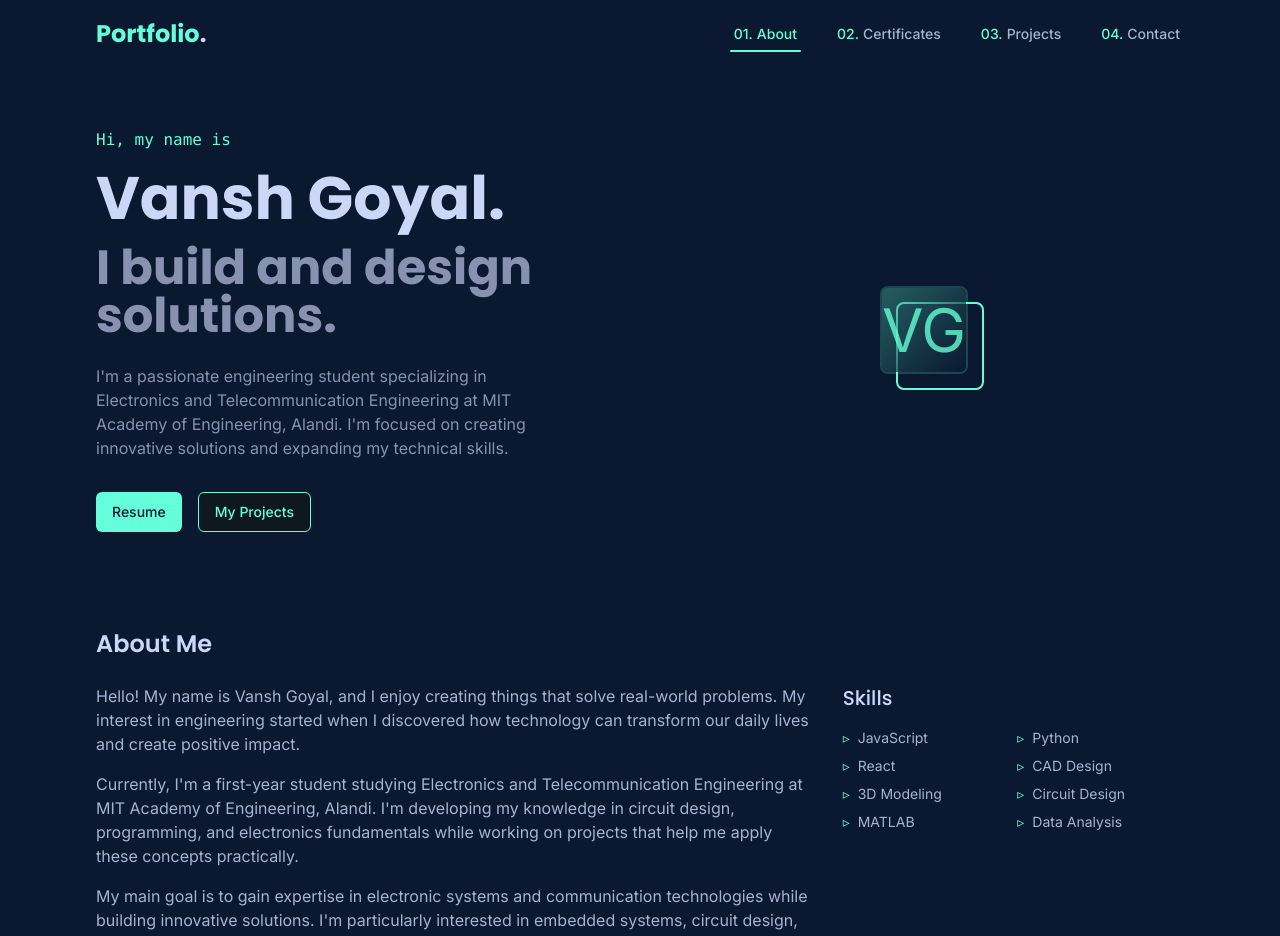
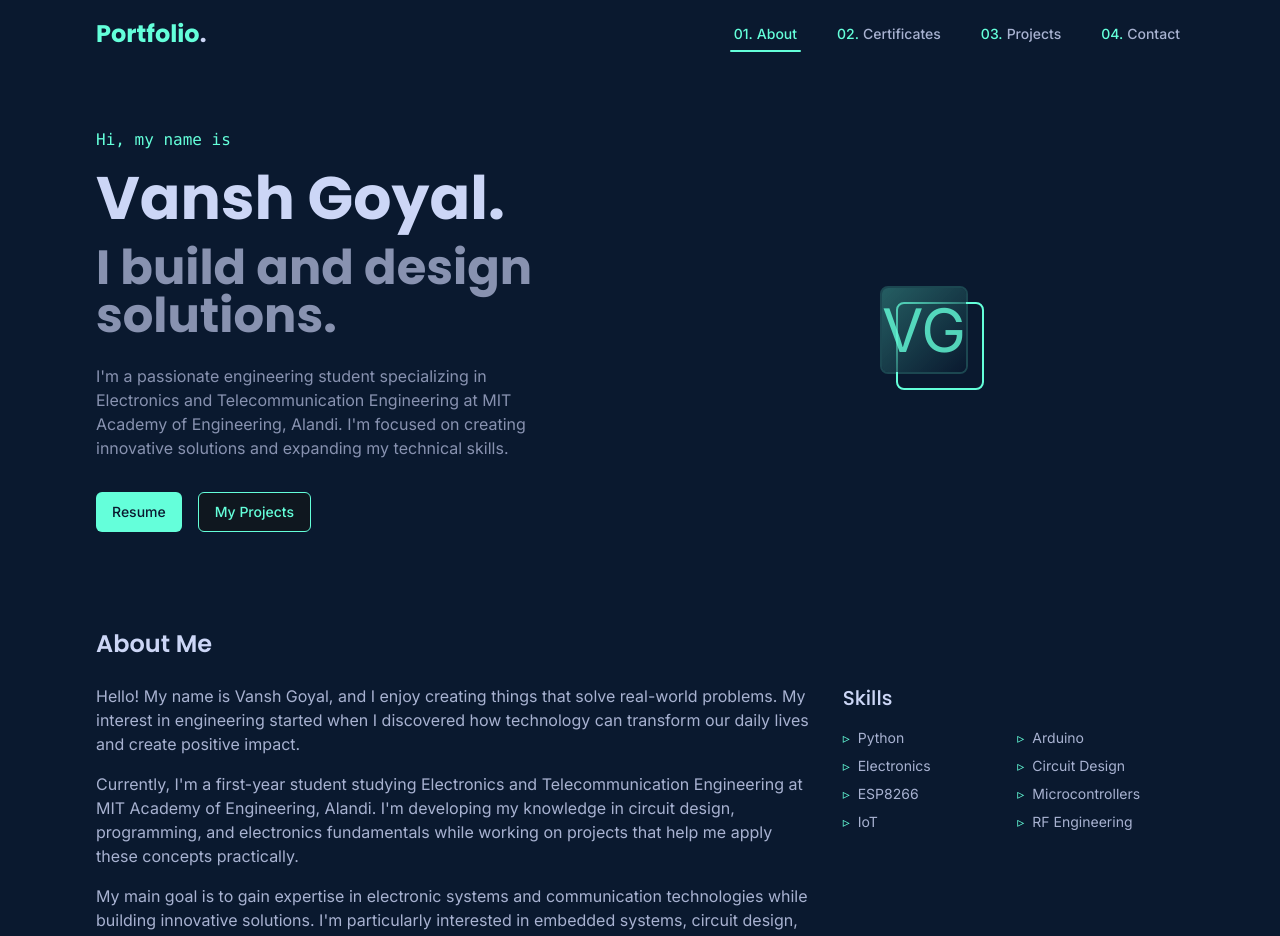
Before and after one commit to Vanshgoyal1234/vansh-goyal, a React (Vite) app: page / in a window 1280 px wide. Shown: the top 936 px of the page. Built offline with nearby package versions, Linux system fonts and the light colour scheme.

Commit message:
Refactor: Update skills list
Update the skills list in the AboutSection to only include skills relevant to projects and certifications.

```diff
--- a/src/components/sections/AboutSection.tsx
+++ b/src/components/sections/AboutSection.tsx
@@ -56,28 +56,28 @@ const AboutSection = () => {
             <h4 className="text-xl font-medium mb-4 text-lightestSlate">Skills</h4>
             <ul className="grid grid-cols-2 gap-2 text-sm">
               <li className="flex items-center">
-                <span className="text-teal mr-2">▹</span> JavaScript
-              </li>
-              <li className="flex items-center">
                 <span className="text-teal mr-2">▹</span> Python
               </li>
               <li className="flex items-center">
-                <span className="text-teal mr-2">▹</span> React
+                <span className="text-teal mr-2">▹</span> Arduino
               </li>
               <li className="flex items-center">
-                <span className="text-teal mr-2">▹</span> CAD Design
-              </li>
-              <li className="flex items-center">
-                <span className="text-teal mr-2">▹</span> 3D Modeling
+                <span className="text-teal mr-2">▹</span> Electronics
               </li>
               <li className="flex items-center">
                 <span className="text-teal mr-2">▹</span> Circuit Design
               </li>
               <li className="flex items-center">
-                <span className="text-teal mr-2">▹</span> MATLAB
+                <span className="text-teal mr-2">▹</span> ESP8266
               </li>
               <li className="flex items-center">
-                <span className="text-teal mr-2">▹</span> Data Analysis
+                <span className="text-teal mr-2">▹</span> Microcontrollers
+              </li>
+              <li className="flex items-center">
+                <span className="text-teal mr-2">▹</span> IoT
+              </li>
+              <li className="flex items-center">
+                <span className="text-teal mr-2">▹</span> RF Engineering
               </li>
             </ul>
           </div>
```
